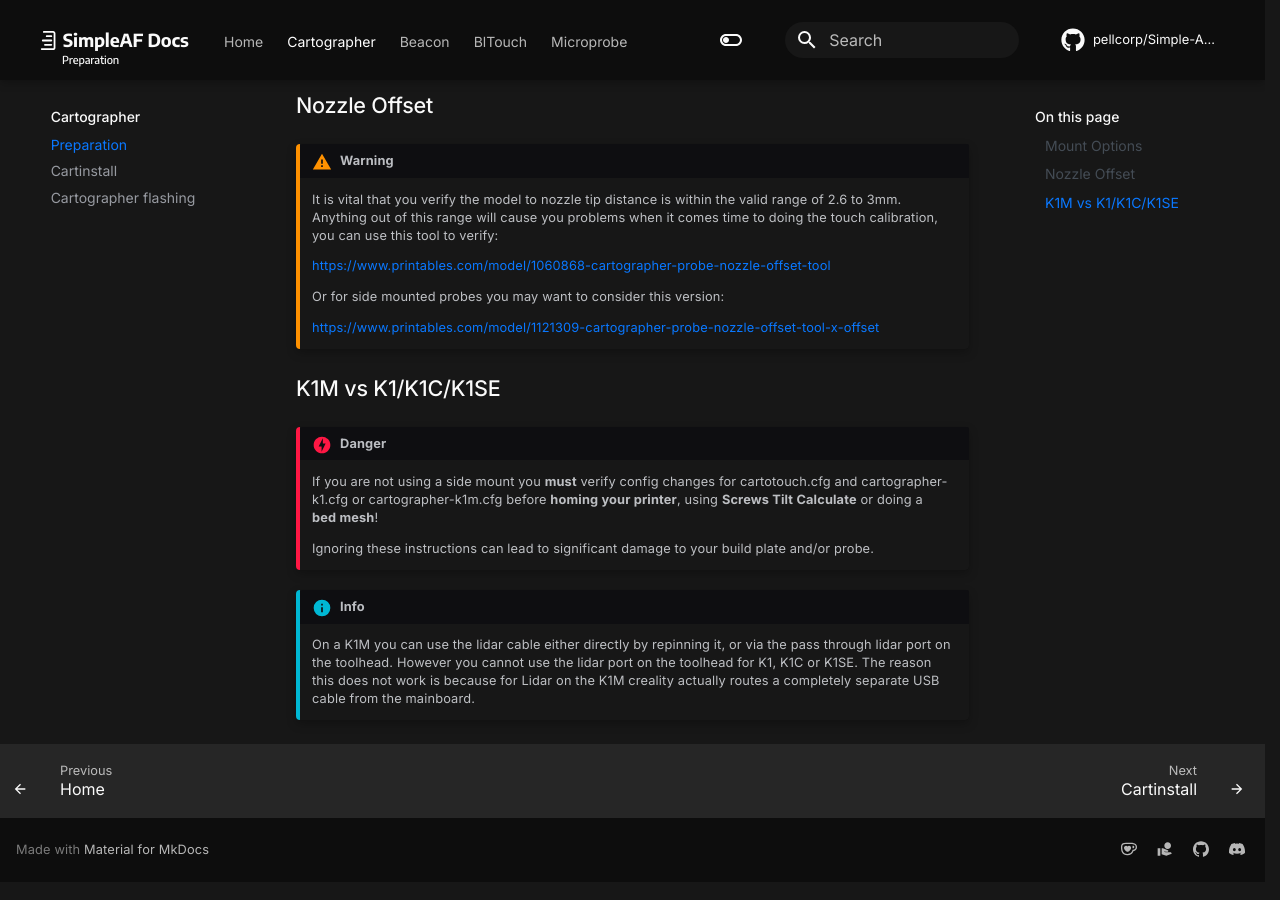
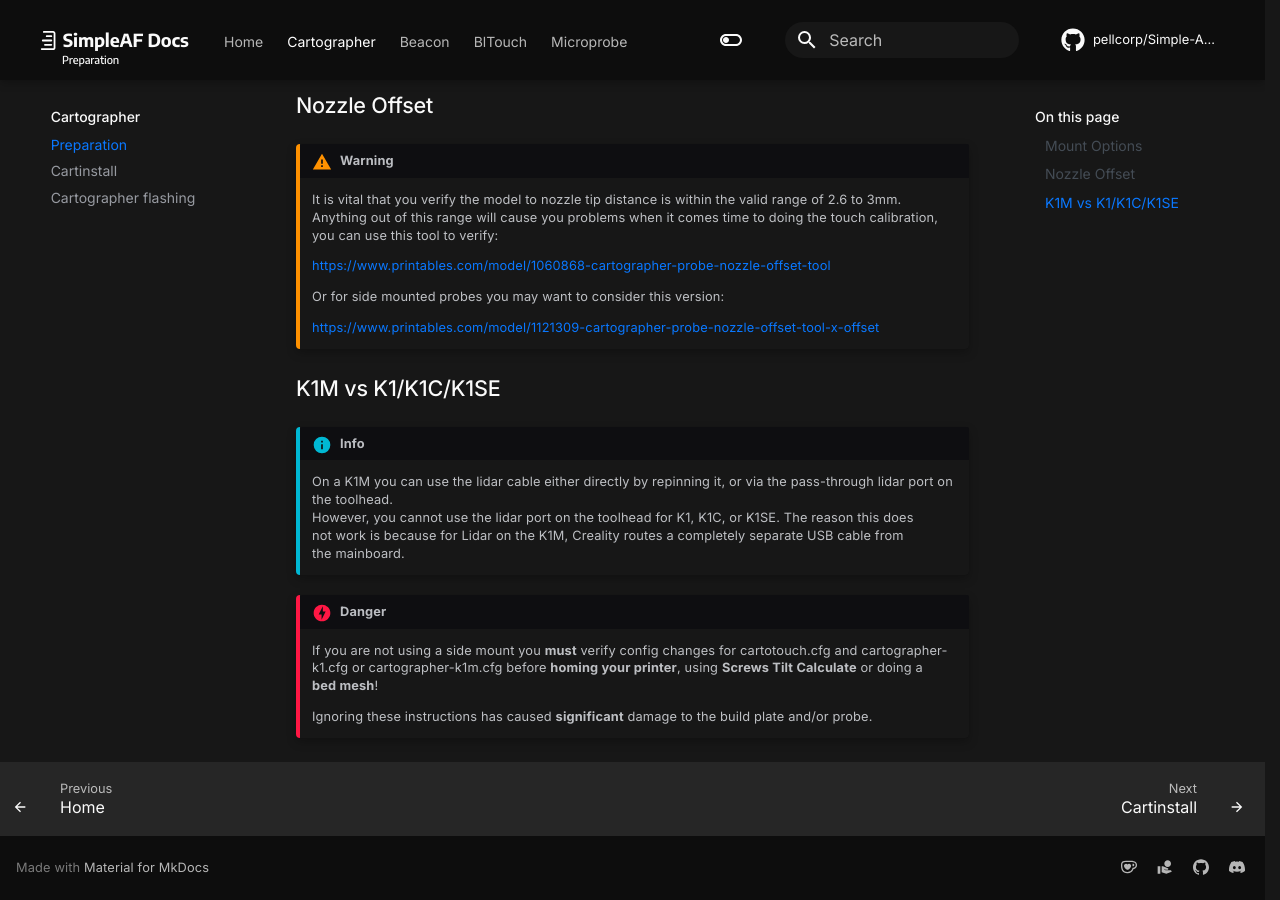
Before and after one commit to pellcorp/Simple-AF-Wiki, an MkDocs documentation site: the page built from docs/preparation.md, in a window 1280 px wide and 900 px high, scrolled down 969 px. Built offline with MkDocs 1.6.1 and Material for MkDocs 9.7.7, drawn with Linux system fonts in a browser that asks for light colours; comment, search, counter and statistics services are not loaded.

Commit message:
Update preparation.md

```diff
--- a/docs/preparation.md
+++ b/docs/preparation.md
@@ -27,13 +27,15 @@
 
 ### K1M vs K1/K1C/K1SE
 
+!!! info
+
+    On a K1M you can use the lidar cable either directly by repinning it, or via the pass-through lidar port on the toolhead.
+    However, you cannot use the lidar port on the toolhead for K1, K1C, or K1SE.   The reason this does not work is because for Lidar on the K1M, Creality
+    routes a completely separate USB cable from the mainboard.
+
 !!! danger
 
     If you are not using a side mount you **must** verify config changes for cartotouch.cfg and cartographer-k1.cfg
     or cartographer-k1m.cfg before **homing your printer**, using **Screws Tilt Calculate** or doing a **bed mesh**!
 
-    Ignoring these instructions can lead to significant damage to your build plate and/or probe.
-
-!!! info
-
-    On a K1M you can use the lidar cable either directly by repinning it, or via the pass through lidar port on the toolhead.  However you cannot use the lidar port on the toolhead for K1, K1C or K1SE.   The reason this does not work is because for Lidar on the K1M creality actually routes a completely separate USB cable from the mainboard.
+    Ignoring these instructions has caused **significant** damage to the build plate and/or probe.
```
